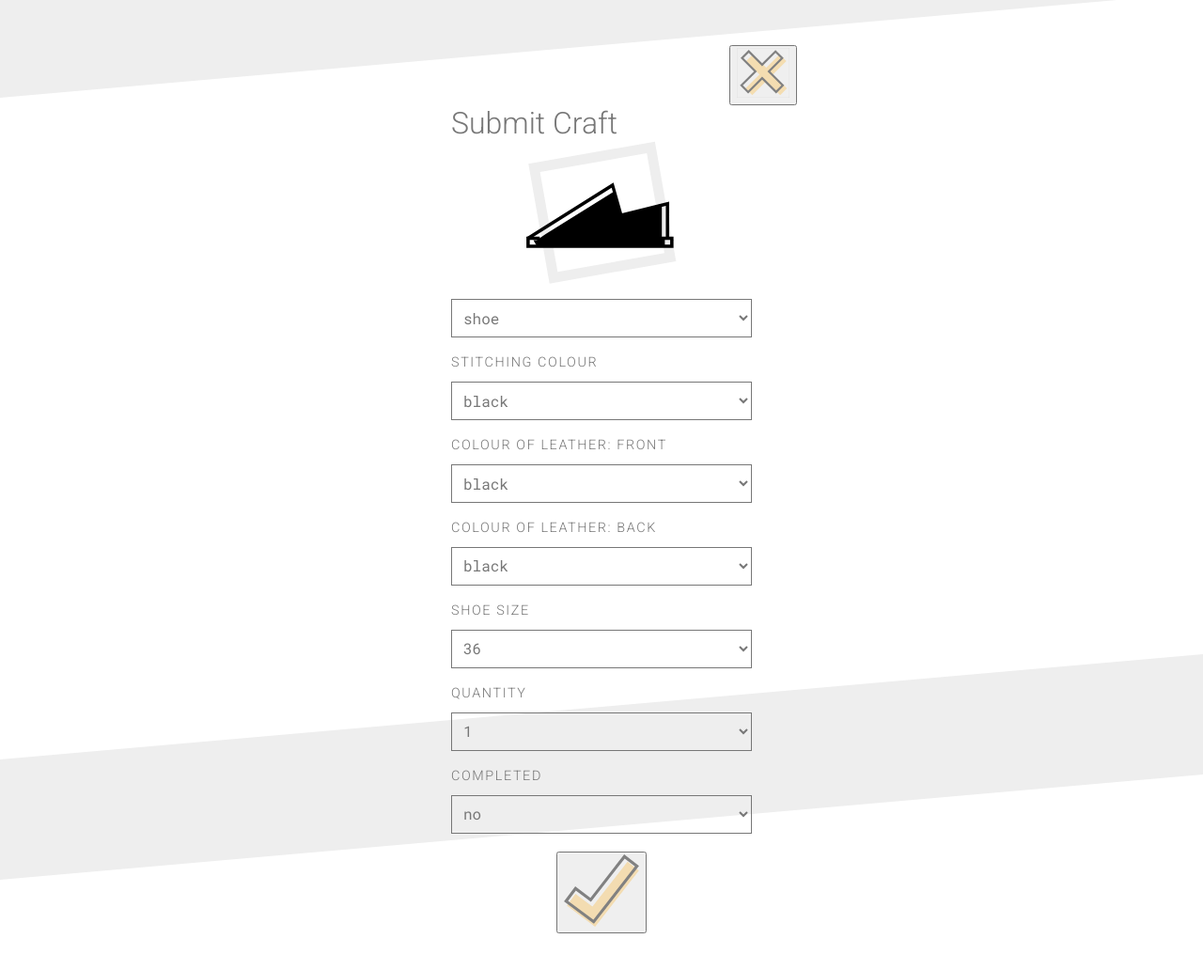
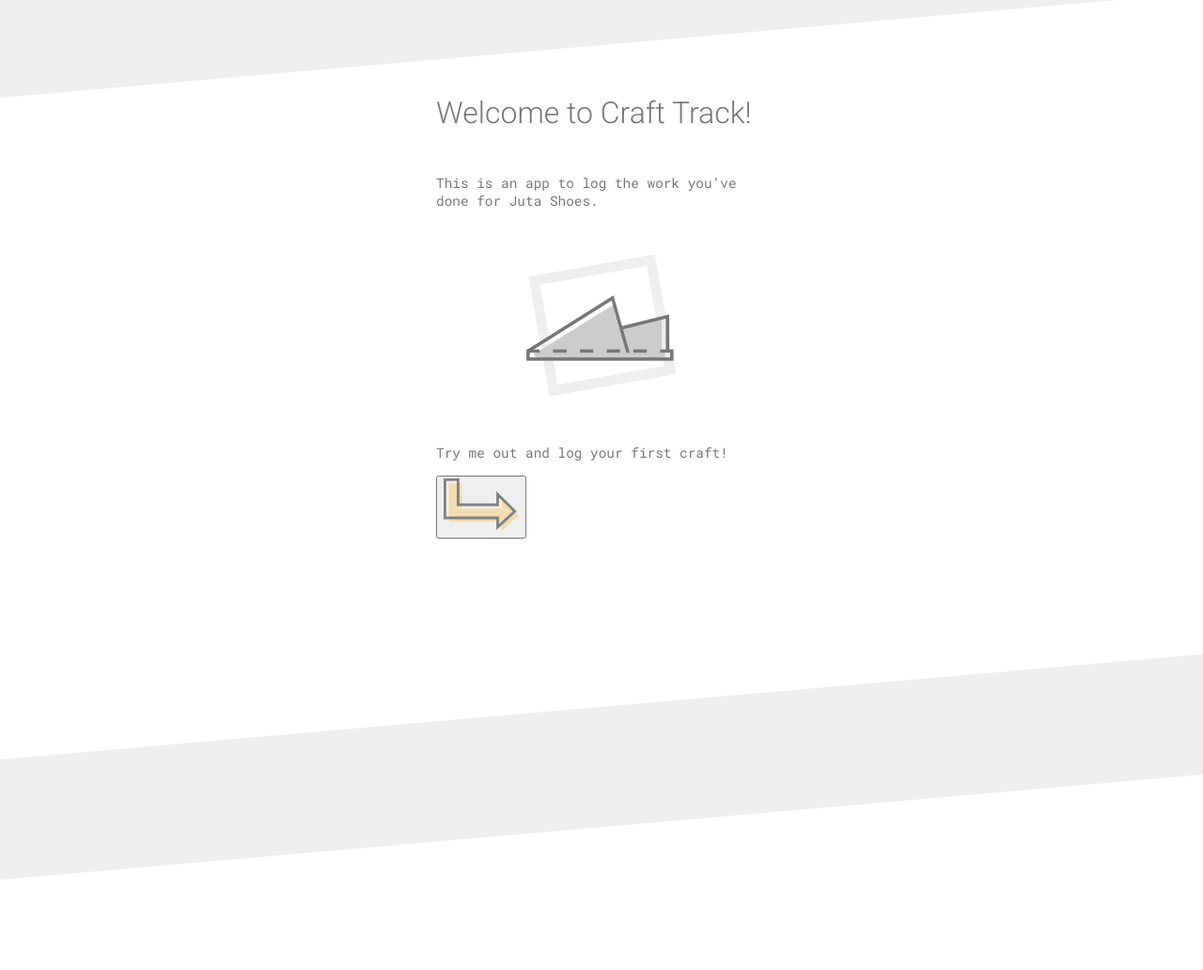
Before and after one commit to fac-13/craft-track, a React app: page / in a window 1280 px wide. Shown: the whole page at 94% size. After the commit the page ends 800 px from the top, so only its background shows below. Built offline with nearby package versions, Linux system fonts and the light colour scheme.

Commit message:
Refactor code, remove global classes into React components instead Relate #35:

```diff
--- a/src/components/all/all.js
+++ b/src/components/all/all.js
@@ -1,18 +1,19 @@
 import React from "react";
 import styled from "styled-components";
-
 import Shoe from "../styled/shoe/shoe";
+import Wrapper from "../styled/wrapper/wrapper";
+import Heading from "../styled/heading/heading";
 import icon__scissor from "../../../public/assets/icon__scissor.svg";
 import icon__plus from "../../../public/assets/icon__plus.svg";
 
 const CraftList = styled.ul.attrs({
-	className: "list pl0 flex flex-wrap mh4"
+	className: "list pl0 flex flex-wrap"
 }) `
-margin-top: 5rem;
+margin: 0;
 `;
 
 const CraftItem = styled.li.attrs({
-	className: "w-30 h4 mh1"
+	className: "w-30"
 }) ``;
 
 const Plus = styled.button.attrs({
@@ -24,6 +25,8 @@
 
 const All = ({ crafts, changePage }) => (
 	<React.Fragment>
+		<Wrapper>
+			<Heading>All crafts</Heading>
 			<CraftList >
 				{crafts.map((craft) => {
 					return (
@@ -38,6 +41,7 @@
 			<Plus onClick={(e) => changePage(e, "form")}>
 				<img className="icon-width" src={icon__plus} alt="add craft" />
 			</Plus>
+		</Wrapper>
 	</React.Fragment >
 );
 
--- a/src/components/app.js
+++ b/src/components/app.js
@@ -12,7 +12,7 @@
 
 export default class App extends React.Component {
 	state = {
-		pageView: "form",
+		pageView: "landing",
 		crafts: crafts,
 	};
 
--- a/src/components/form/form.js
+++ b/src/components/form/form.js
@@ -5,13 +5,8 @@
 import FormCraftStatus from "./formCraftStatus/formCraftStatus";
 import FormSubmitButton from "./formSubmitButton/formSubmitButton";
 import icon__cross from "../../../public/assets/icon__cross.svg";
-
-const Wrapper = styled.div.attrs({
-	className: "relative flex flex-column items-center justify-around"
-}) `
-	min-height: 80vh;
-	margin: 10vh 5rem;
-`;
+import Heading from "../styled/heading/heading";
+import Wrapper from "../styled/wrapper/wrapper";
 
 const ExitButton = styled.button.attrs({
 	className: "absolute"
@@ -78,7 +73,7 @@
 		});
 	}
 
-	handleFormData = () => {
+	handleFormData = (e) => {
 		const { type, shoeDetails, workshopDetails, status } = this.state;
 		const details = type === "shoe"
 			? shoeDetails
@@ -95,6 +90,8 @@
 		this.setState({ formData }, () => {
 			console.log("add craft to storage");
 		});
+
+		this.props.changePage(e, "all");
 	}
 
 	render() {
@@ -111,11 +108,11 @@
 		return (
 			<Wrapper>
 				<ExitButton onClick={(e) => changePage(e, "all")}><img className="icon-width" src={icon__cross} alt="cross" /></ExitButton>
-				<h3 className="sg-heading">Submit Craft</h3>
+				<Heading>Submit Craft</Heading>
 				<FormHead type={type} handleChange={this.handleTypeChange} style={type === "shoe" ? shoeDetails : ""} />
 				<FormCraftDetails type={type} details={details} handleChange={this.handleDetailsChange} />
 				<FormCraftStatus status={status} handleChange={this.handleStatusChange} />
-				<FormSubmitButton handleClick={this.handleFormData} />
+				<FormSubmitButton handleClick={(e) => this.handleFormData(e)} />
 			</Wrapper >
 		);
 	}
--- a/src/components/landing/landing.js
+++ b/src/components/landing/landing.js
@@ -1,14 +1,10 @@
 import React from "react";
+import Shoe from "../styled/shoe/shoe";
 import styled from "styled-components";
-import Shoe from "../styled/shoe/shoe";
+import Heading from "../styled/heading/heading";
+import Wrapper from "../styled/wrapper/wrapper";
+import ParagraphText from "../styled/paragraphText/paragraphText";
 import icon__arrow from "../../../public/assets/icon__arrow.svg";
-
-const Wrapper = styled.div.attrs({
-	className: "flex flex-column items-center justify-around"
-}) `
-	min-height: 80vh;
-	margin: 10vh 5rem;
-`;
 
 const shoeDetails = {
 	colourStitching: "#777",
@@ -17,14 +13,21 @@
 	colourBack: "#ccc",
 };
 
+const Center = styled.div.attrs({
+	className: "flex flex-column items-center justify-around"
+}) ``;
+
 const Landing = ({ changePage }) => (<Wrapper>
-	<h1 className="sg-heading">Welcome to Craft Track!</h1>
-	<p className="sg-text">This is an app to log the work you’ve done for Juta Shoes.</p>
-	<div className="ma4">
-		<Shoe style={shoeDetails} />
-	</div>
-	<p className="sg-text">Try me out and log your first craft!</p>
+	<Center>
+		<Heading>Welcome to Craft Track!</Heading>
+		<ParagraphText>This is an app to log the work you’ve done for Juta Shoes.</ParagraphText>
+		<div className="ma4">
+			<Shoe style={shoeDetails} />
+		</div>
+		<ParagraphText>Try me out and log your first craft!</ParagraphText>
+	</Center>
 	<button onClick={(e) => changePage(e, "all")}><img className="icon-width" src={icon__arrow} alt="arrow" /></button>
+
 </Wrapper>);
 
 export default Landing;
--- a/src/components/styled/frame/frame.js
+++ b/src/components/styled/frame/frame.js
@@ -1,7 +1,6 @@
-import React from "react";
 import styled from "styled-components";
 
-const Wrapper = styled.div.attrs({
+const Frame = styled.div.attrs({
 	className: "fixed left-0 right-0 bg-light-gray"
 }) `
 	width: 100%;
@@ -11,8 +10,4 @@
 	z-index: -100;
 `;
 
-const Frame = ({ position }) => (
-	<Wrapper position={position} />
-);
-
 export default Frame;
--- /dev/null
+++ b/src/components/styled/heading/heading.js
@@ -0,0 +1,14 @@
+import styled from "styled-components";
+
+const Heading = styled.h1.attrs({
+
+}) `
+  font-family: 'Roboto', sans-serif;
+  font-weight: 300;
+  line-height: 1.2;
+  margin-bottom: 2rem;
+  font-size: 2rem;
+  width: 100%;
+  `;
+
+export default Heading;
--- /dev/null
+++ b/src/components/styled/paragraphText/paragraphText.js
@@ -0,0 +1,12 @@
+import styled from "styled-components";
+
+const ParagraphText = styled.p.attrs({
+
+}) `
+  font-family: 'Roboto Mono', monospace;
+  line-height: 1.3;
+  font-size: .9rem;
+  width: 100%;
+  `;
+
+export default ParagraphText;
--- /dev/null
+++ b/src/components/styled/wrapper/wrapper.js
@@ -0,0 +1,10 @@
+import styled from "styled-components";
+
+const Wrapper = styled.div.attrs({
+}) `
+	min-height: 80vh;
+  margin: 10vh 4rem;
+  position: relative;
+`;
+
+export default Wrapper;
--- a/src/css/_custom.css
+++ b/src/css/_custom.css
@@ -14,26 +14,6 @@
 :root {
 }
 
-/* STYLE GUIDE */
-
-/* -- FONTS */
-.sg-text {
-  font-family: 'Roboto Mono', monospace;
-  line-height: 1.3;
-  font-size: .9rem;
-
-  width: 100%;
-}
-
-.sg-heading {
-  font-family: 'Roboto', sans-serif;
-  font-weight: 300;
-  line-height: 1.2;
-  margin-bottom: 0;
-  font-size: 2rem;
-  width: 100%;
-}
-
 /* ICON */
 .icon-width {
   width: 5rem;
```
Also changed, not shown: public/style.min.css. Lines whose indentation alone changed are shown as unchanged.
